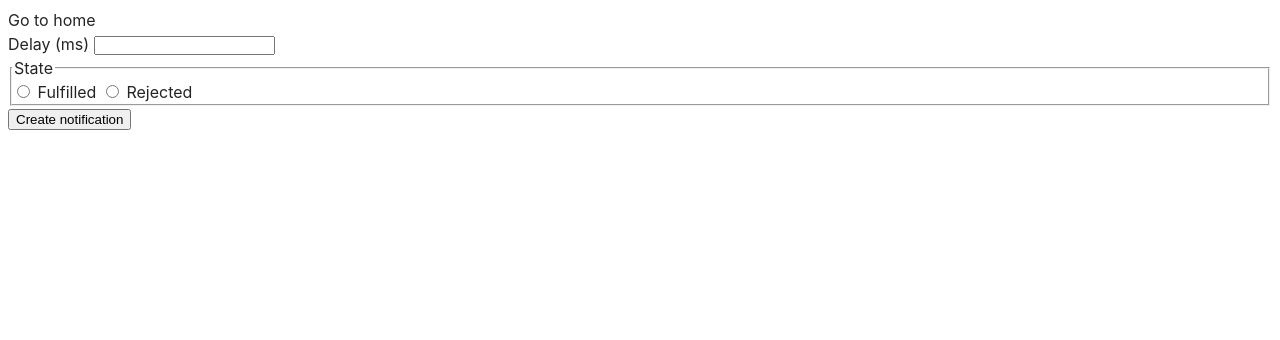
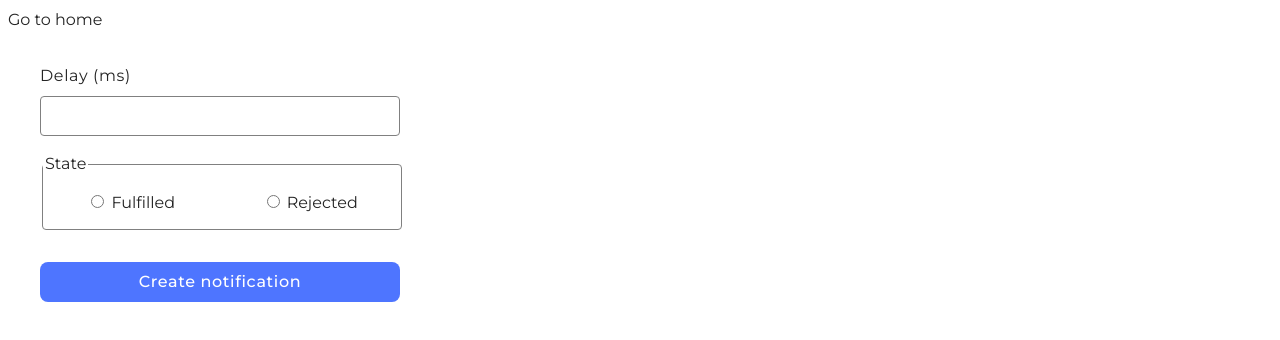
Before and after one commit to vladyslavJs/goit-js-hw-10, a website built with Vite: page src/2-snackbar.html in a window 1280 px wide. Built offline with nearby package versions, Linux system fonts and the light colour scheme.

Commit message:
Update styles.css

```diff
--- a/src/css/styles.css
+++ b/src/css/styles.css
@@ -8,10 +8,11 @@
 @import url('./vite-promo.css');
 @import url('./header.css');
 @import url('./1-timer.css');
+@import url('./2-snackbar.css');
 
 
 :root {
-  font-family: Inter, Avenir, Helvetica, Arial, sans-serif;
+  font-family: 'Montserrat', Inter, Avenir, Helvetica, Arial, sans-serif;
   font-size: 16px;
   line-height: 24px;
   font-weight: 400;
```
